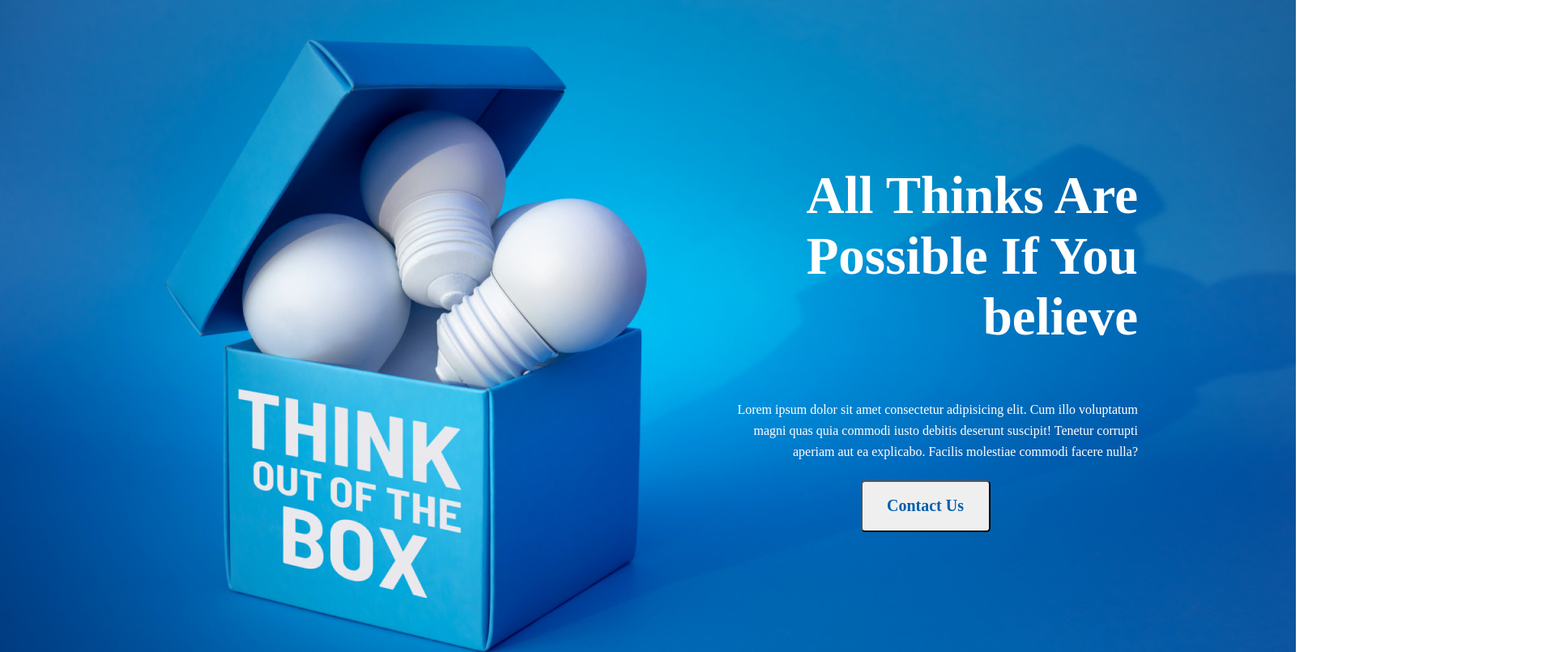
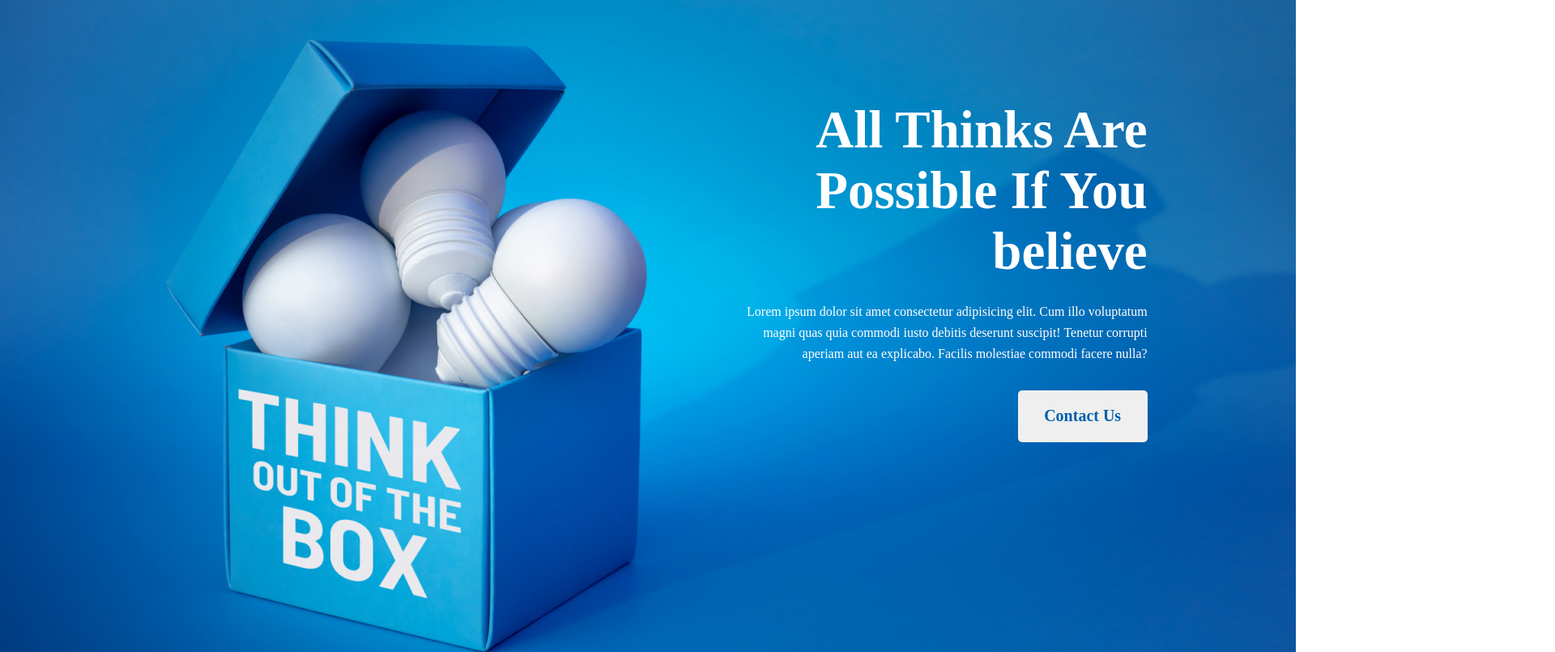
Before and after one commit to jisanahamed09205/new-year-new-me, a plain HTML site: page index.html in a window 1280 px wide. Shown: the top 805 px of the page at 81% size, 1920 px wide, since content can reach past the window. Drawn offline with Linux system fonts and the light colour scheme.

Commit message:
all done finally

```diff
--- a/index.html
+++ b/index.html
@@ -10,10 +10,13 @@
 </head>
 <body>
     <header class="header">
-        <div class="header-content">
-            <h1 class="header-title">All Thinks Are Possible If You believe</h1>
-            <h4 class="header-description">Lorem ipsum dolor sit amet consectetur adipisicing elit. Cum illo voluptatum magni quas quia commodi iusto debitis deserunt suscipit! Tenetur corrupti aperiam aut ea explicabo. Facilis molestiae commodi facere nulla?</h4>
-            <a href="video.html" target="_blank"><button class="btn-primary">Contact Us</button></a>
+        <div class="banner">
+            <div class="col1"></div>
+            <div class="col2">
+                <h1 >All Thinks Are Possible If You believe</h1>
+                <p>Lorem ipsum dolor sit amet consectetur adipisicing elit. Cum illo voluptatum magni quas quia commodi iusto debitis deserunt suscipit! Tenetur corrupti aperiam aut ea explicabo. Facilis molestiae commodi facere nulla?</p>
+                <a href="video.html" target="_blank"><button class="btn-primary">Contact Us</button></a>
+            </div>
         </div>
     </header>
     <main>
--- a/styles/style.css
+++ b/styles/style.css
@@ -1,27 +1,37 @@
 /* common shared styles */
-body{
+* {
     margin: 0;
+    padding: 0;
+    box-sizing: border-box;
 }
 li{
     list-style: none;
 }
-.header-content{
-    display: flex;
+h1 {
+    color: #fff;
+    text-align: right;
+    font-size: 65px;
+    font-weight: 700;
     width: 525px;
-    flex-direction: column;
-    padding:160px 880px;
-    align-items: center;
+    font-family: Work Sans;
+}
+.col1{
+    width: 525px;
+}
+.col2 {
+    width: 525px;
     text-align: right;
-    justify-content: space-between;
 }
 .btn-primary{
+    font-family: Work Sans;
     width: 160px;
     height: 64px;
     border-radius: 5px;
     color: #005FAC;
-    font-family: Work Sans;
     font-size: 20px;
     font-weight: 600;
+    padding: 20px 25px;
+    border: 0;
 }
 /* header related styles */
 .header{
@@ -29,6 +39,18 @@ li{
     background-repeat: no-repeat;
     width: 1600px;
     height: 808px;
+    background-position: bottom;
+    background-size: cover;
+    display: flex;
+    align-items: center;
+    justify-content: space-evenly;
+}
+.banner {
+    display: flex;
+    align-items: center;
+    justify-content: space-evenly;
+    width: 1600px;
+    margin-bottom: 140px;
 }
 .profile-pic{
     width: 400px;
@@ -36,20 +58,22 @@ li{
     border-radius: 500px;
     background: rgba(241, 93, 34, 0.075);
 }
-.header-title{
+/* .header-title{
     color: #FFF;
     font-family: Work Sans;
+    text-align: right;
     font-size: 65px;
     font-weight: 700;
-    text-align: right;
-}
-.header-description{
-    color: #FFF;
-    text-align: right;
+    width: 525px;
+} */
+.col2 p {
+    color: #fff;
     font-family: Work Sans;
     font-size: 16px;
     font-weight: 400;
     line-height: 26px;
+    margin-bottom: 32px;
+    margin-top: 24px;
 }
 /* main section related */
 main{
```
